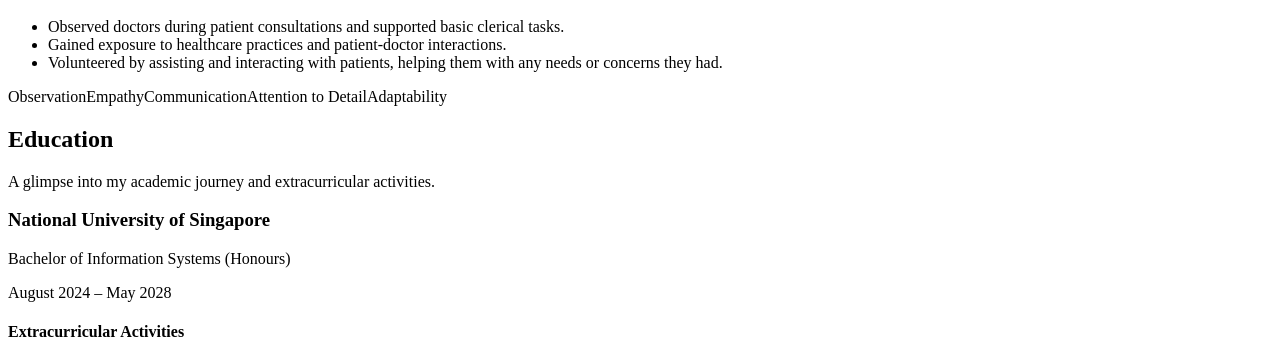
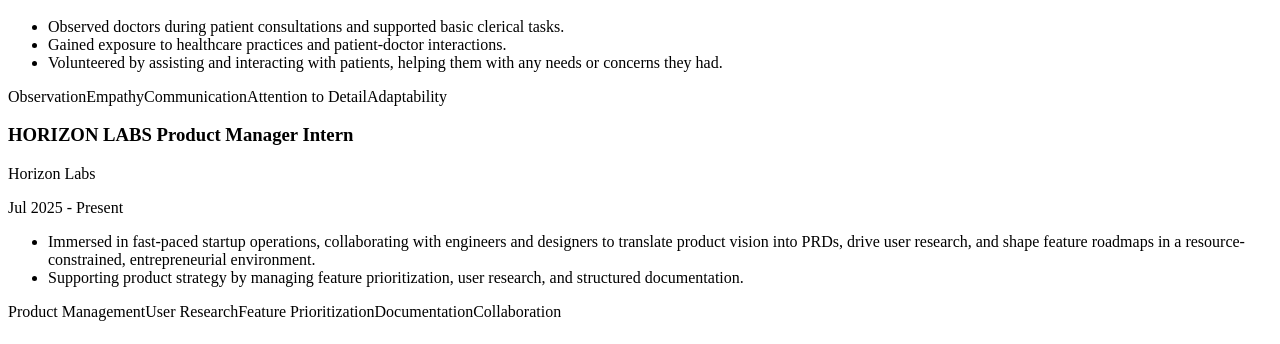
Before and after one commit to Theja1905/Portfolio, a Next.js app: page /home in a window 1280 px wide. Shown: the part 2180-2524 px from the top of the page. Built offline with nearby package versions, Linux system fonts and the light colour scheme.

Commit message:
Add Horizon Labs PM internship to experience

```diff
--- a/src/components/Experience.tsx
+++ b/src/components/Experience.tsx
@@ -25,7 +25,7 @@
         <>
           National Cancer Centre Singapore, Alexandra Hospital
           <br />
-           National Healthcare Group, Singapore Cancer Centre, National Kidney Foundation
+          National Healthcare Group, Singapore Cancer Centre, National Kidney Foundation
         </>
       ),
       duration: "Jan 2022 - Dec 2023",
@@ -43,6 +43,23 @@
         </ul>
       ),
       skills: ["Observation", "Empathy", "Communication", "Attention to Detail", "Adaptability"],
+    },
+    // ← Add Horizon Labs PM Internship here
+    {
+      title: "HORIZON LABS Product Manager Intern",
+      organization: "Horizon Labs",
+      duration: "Jul 2025 - Present",
+      description: (
+        <ul className="list-disc list-inside space-y-1 text-slate-700">
+          <li>
+            Immersed in fast-paced startup operations, collaborating with engineers and designers to translate product vision into PRDs, drive user research, and shape feature roadmaps in a resource-constrained, entrepreneurial environment.
+          </li>
+          <li>
+            Supporting product strategy by managing feature prioritization, user research, and structured documentation.
+          </li>
+        </ul>
+      ),
+      skills: ["Product Management", "User Research", "Feature Prioritization", "Documentation", "Collaboration"],
     },
   ];
 
```
